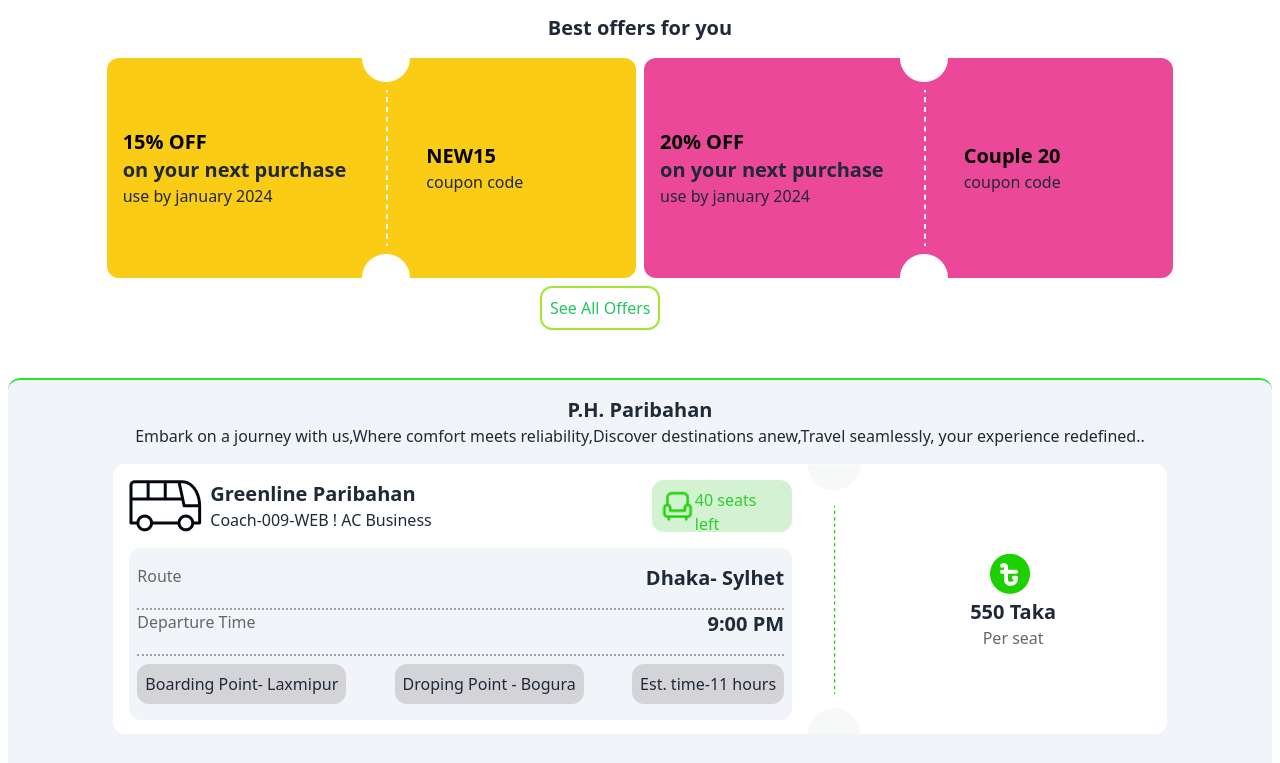
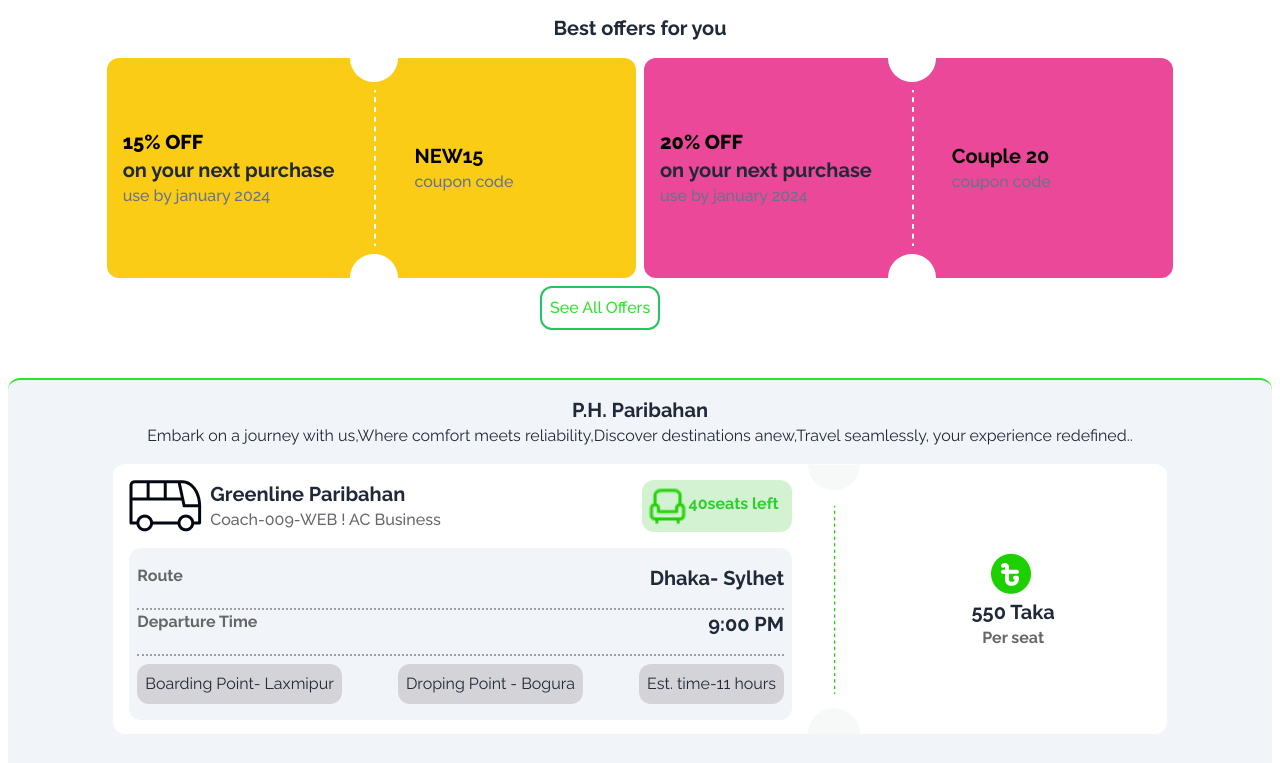
Before and after one commit to Mujibmarziya/my-bus, a plain HTML site: page index.html in a window 1280 px wide. Shown: the part 870-1633 px from the top of the page. Drawn offline with nearby package versions, Linux system fonts and the light colour scheme.

Commit message:
font style added

```diff
--- a/index.html
+++ b/index.html
@@ -13,10 +13,8 @@
     <div class="navbar bg-base-100">
         <div class="navbar-start">
           <div class="dropdown">
-            <div tabindex="0" role="button" class="btn btn-ghost lg:hidden">
-              <svg xmlns="http://www.w3.org/2000/svg" class="h-5 w-5" fill="none" viewBox="0 0 24 24" stroke="currentColor"><path stroke-linecap="round" stroke-linejoin="round" stroke-width="2" d="M4 6h16M4 12h8m-8 6h16" /></svg>
-            </div>
-            <ul tabindex="0" class="menu menu-sm dropdown-content mt-3 z-[1] p-2  rounded-box w-52">
+
+            <ul tabindex="0" class="menu menu-sm dropdown-content mt-3 z-[1] p-2 text-[#585757e7] font-medium  rounded-box w-52">
               <li class="hover:text-[green]"><a>Home</a></li>
               <li class="hover:text-[green]">
                 <a>About</a>
@@ -56,7 +54,7 @@
         <h1 class="mb-5 text-5xl font-bold">End- to-End Travel with</h1>
         <h1 class="text-5xl  font-extrabold text-green-500">P Paribahan</h1>
         <p class="mb-5">Yes, You can buy your tickets for your desired destinations from us. We provide you the best services in the country.</p>
-        <button id="bannerbtn" class="btn hover:bg-lime-200 bg-green-500 rounded-xl border-transparent">Buy Tickets</button>
+        <button id="bannerbtn" class="btn hover:bg-lime-200 bg-green-500 font-bold rounded-xl border-transparent">Buy Tickets</button>
       </div>
     </div>
   </div>
@@ -68,34 +66,34 @@
       <div class="p-4 my-auto">
         <h1 class="text-xl  font-extrabold text-black">15% OFF</h1>
         <h2 class="text-xl font-bold">on your next purchase</h2>
-        <p class="font-light">use by january 2024</p>
+        <p class="font-medium text-slate-500 ">use by january 2024</p>
       </div>
       <img class="block" src="./images/cupon-devider.png" alt="">
       <div class="p-4 my-auto">
         <h1 class="text-xl  font-bold text-black" id="newcoupon">NEW15</h1>
-        <p class="font-light">coupon code</p>
+        <p class="font-medium text-slate-500">coupon code</p>
       </div>
     </div>
     <div class="bg-pink-500 w-1/2 rounded-xl flex">
       <div class="p-4 my-auto">
         <h1 class="text-xl  font-extrabold text-black">20% OFF</h1>
         <h2 class="text-xl font-bold">on your next purchase</h2>
-        <p class="font-light">use by january 2024</p>
+        <p class="font-medium text-slate-500">use by january 2024</p>
       </div>
       <img class="block" src="./images/cupon-devider.png" alt="">
       <div class="p-4 my-auto">
         <h1 class="text-xl  font-bold text-black" id="couplecoupon">Couple 20</h1>
-        <p class="font-light">coupon code</p>
+        <p class="font-medium text-slate-500">coupon code</p>
       </div>
     </div>
   </div>
   <div class="w-full mt-2">
     <div class="w-[200px] mx-auto">
-      <button class="rounded-xl text-green-500 border-lime-400 border-2 bg-transparent p-2  ">See All Offers</button>
+      <button class="rounded-xl text-[#2de32d] font-medium border-green-500 border-2 bg-transparent p-2  ">See All Offers</button>
     </div>
   </div>
 </section>
-<section class="bg-slate-100 mt-16 mx-2 rounded-xl" style="border-top: 2px solid rgb(45, 227, 45) ;">
+<section class="bg-slate-100 mt-16 mx-2 rounded-xl" style="border-top: 2px solid #2de32d ;">
   <div class="w-5/6 m-auto h-full  mt-4">
     <div class="m-auto">
       <h1 class="text-xl font-bold text-center">P.H. Paribahan</h1>
@@ -109,22 +107,22 @@
               <img src="./images/bus-logo.png" alt="">
             <div>
               <h1 class="text-xl font-bold ">Greenline Paribahan</h1>
-              <p>Coach-009-WEB ! AC Business</p>
+              <p class="text-[#585757e7] font-medium">Coach-009-WEB ! AC Business</p>
             </div>
             </div>
-            <div style="color: rgb(44, 207, 44); background-color: rgba(153, 226, 153, 0.445);" class="flex   rounded-xl p-2 w-[140px] ">
+            <div style="color: rgb(44, 207, 44); background-color: rgba(153, 226, 153, 0.445);" class="flex   rounded-xl p-1 w-[150px] ">
               <img src="./images/seat-green.png" alt="">
-              <p ><span id="leftseats">40</span> seats left</p>
+              <p class="font-bold mt-2"><span id="leftseats">40</span>seats left</p>
             </div>
           </div>
           <div class="bg-slate-100 py-4 px-2 mt-4 rounded-xl">
             <div class="flex justify-between pb-4" style="border-bottom: 2px dotted rgba(0, 0, 0, 0.352);">
-              <p class="text-[#585757e7] font-medium">Route</p>
+              <p class="text-[#585757e7] font-bold">Route</p>
               <h1  class="text-xl font-bold ">Dhaka- Sylhet</h1>
             </div>
 
             <div class="flex justify-between pb-4" style="border-bottom: 2px dotted rgba(0, 0, 0, 0.352);">
-              <p class="text-[#585757e7] font-medium">Departure Time</p>
+              <p class="text-[#585757e7] font-bold">Departure Time</p>
               <h1  class="text-xl font-bold ">9:00 PM</h1>
             </div>
 
@@ -148,7 +146,7 @@
          <div >
            <img class="ml-4" src="./images/fare.png" alt="">
            <h1 class="text-xl font-bold text-center">550 Taka</h1>
-           <p class="text-center font-medium text-[#585757e7]">Per seat</p>
+           <p class="text-center font-bold text-[#585757e7]">Per seat</p>
 
          </div>
       </div>
--- a/style.css
+++ b/style.css
@@ -1,12 +1,15 @@
 
-
-
+@import url('https://fonts.googleapis.com/css2?family=Raleway:ital,wght@0,100..900;1,100..900&display=swap');
+*{
+    font-family: "Raleway", sans-serif;
+}
 .key {
     width: 90px;
     height: 50px;
     background-color: #cccccc54;
     color:#585757e7 ;
     border: 1px solid transparent;
+    font-family: "Raleway", sans-serif;
 
     margin: 5px;
     padding: 6px;
```
Lines whose indentation alone changed are shown as unchanged.
